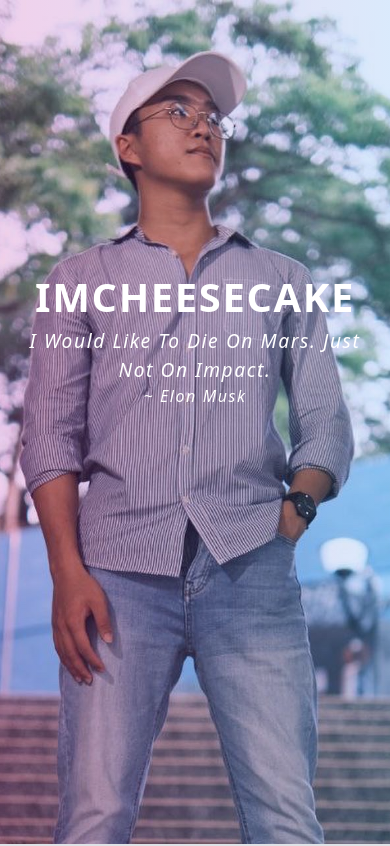
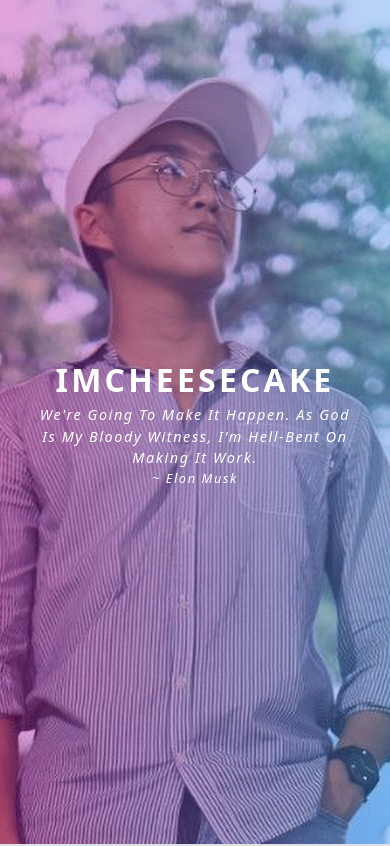
Before and after one commit to Derrick-lkh/imcheesecake, a plain HTML site: page index.html in a window 390 px wide. Shown: the top 846 px of the page. Drawn offline with nearby package versions, Linux system fonts and the light colour scheme.

Commit message:
banner update

```diff
--- a/css/main.css
+++ b/css/main.css
@@ -1,5 +1,6 @@
 .banner .image-container {
   height: 100vh;
+  width: 100%;
   overflow: hidden;
   background: url("../images/portrait.JPG");
   background-repeat: no-repeat;
@@ -10,7 +11,7 @@
 
 @media (max-width: 960px) {
   .banner .image-container {
-    background-size: auto 100vh;
+    background-size: auto;
   }
 }
 
@@ -22,7 +23,7 @@
 .banner .image-container .banner-overlay .banner-text {
   width: 100%;
   height: 100%;
-  background: linear-gradient(90deg, rgba(181, 23, 158, 0.2) 0%, rgba(72, 149, 239, 0.2) 100%);
+  background: linear-gradient(90deg, rgba(181, 23, 158, 0.4) 0%, rgba(72, 149, 239, 0.4) 100%);
   position: relative;
   display: flex;
   justify-content: center;
@@ -43,7 +44,7 @@
   color: white;
   font-weight: 800;
   text-transform: uppercase;
-  letter-spacing: 0.1rem;
+  letter-spacing: 0.2rem;
   text-align: center;
 }
 
@@ -55,6 +56,7 @@
   letter-spacing: 0.1rem;
   text-align: center;
   font-style: italic;
+  padding: 0 10rem;
 }
 
 .banner .image-container .banner-overlay .banner-text .author {
@@ -71,16 +73,29 @@
   .banner .image-container .banner-overlay .banner-text div {
     padding: 0 1rem;
     position: relative;
-    top: -10vh;
   }
   .banner .image-container .banner-overlay .banner-text .title {
-    font-size: 2.5rem;
+    font-size: 2.8rem;
   }
   .banner .image-container .banner-overlay .banner-text .quote {
     font-size: 1.2rem;
+    padding: 0;
   }
   .banner .image-container .banner-overlay .banner-text .author {
     font-size: 1rem;
+  }
+}
+
+@media (max-width: 425px) {
+  .banner .image-container .banner-overlay .banner-text .title {
+    font-size: 2rem;
+  }
+  .banner .image-container .banner-overlay .banner-text .quote {
+    font-size: 0.9rem;
+    padding: 0;
+  }
+  .banner .image-container .banner-overlay .banner-text .author {
+    font-size: 0.8rem;
   }
 }
 
@@ -91,7 +106,7 @@
   position: fixed;
   z-index: 10;
   transition: 1s ease all;
-  background: linear-gradient(90deg, rgba(181, 23, 158, 0) 0%, rgba(72, 149, 239, 0) 100%);
+  background: linear-gradient(90deg, #b5179e 0%, #4895ef 100%);
 }
 
 .banner .nav-header span {
@@ -361,3 +376,29 @@
     font-size: 1rem;
   }
 }
+
+@media (max-width: 425px) {
+  h2 {
+    font-size: 2rem !important;
+  }
+}
+
+.animate_box {
+  overflow: hidden;
+}
+
+.animate_box span {
+  transition: 1s ease all;
+}
+
+.animate_box .title {
+  transform: translateY(100%);
+}
+
+.animate_box .quote {
+  transform: translateY(-100%);
+}
+
+.animate_box .author {
+  transform: translatex(100%);
+}
--- a/index.html
+++ b/index.html
@@ -21,9 +21,13 @@
             <div class="banner-overlay">
                 <div class="banner-text">
                     <div>
-                        <span class="title">IMCHEESECAKE</span>
-                        <span class="quote">I would like to die on Mars. Just not on impact.</span>
-                        <span class="author">~ Elon Musk</span>
+                        <div class="animate_box">
+                            <span class="title">IMCHEESECAKE</span>
+                        </div>
+                        <div class="animate_box">
+                            <span class="quote">We're going to make it happen. As God is my bloody witness, I'm hell-bent on making it work.</span>
+                            <span class="author">~ Elon Musk</span>
+                        </div>
                     </div>
                 </div>
             </div>
--- a/js/main.js
+++ b/js/main.js
@@ -2,15 +2,30 @@ $(document).ready(function (){
     scroll_handler()
     typingAnimation()
     container_xl()
+    animate_title()
 });
 
 $(window).scroll(function (){
     scroll_handler()
 });
 
-$(window).onresize(function(){
+$(window).resize(function(){
     container_xl()
 })
+
+function animate_title(){
+    $(".animate_box .title").css({
+        "transform": "translateY(0)"
+    })
+    setTimeout(()=>{
+        $(".animate_box .quote").css({
+            "transform": "translateY(0)"
+        })
+        $(".animate_box .author").css({
+            "transform": "translateX(0)"
+        })
+    }, 1000)
+}
 
 function scroll_handler(){
     banner_animate()
@@ -34,7 +49,7 @@ function banner_animate() {
     overlay_color = "181, 23, 158, ";
     if (windows_height > ($(window).height() - $(".nav-header").outerHeight(true))) {
         $(".nav-header").css({
-            "background": "linear-gradient(90deg,rgba(181, 23, 158," + offset_banner + ") 0%,rgba(72, 149, 239," + offset_banner + ") 100%)"
+            "background": "linear-gradient(90deg,rgba(181, 23, 158," + 1 + ") 0%,rgba(72, 149, 239," + 1 + ") 100%)"
         })
     } else {
         offset_banner = 0
```
